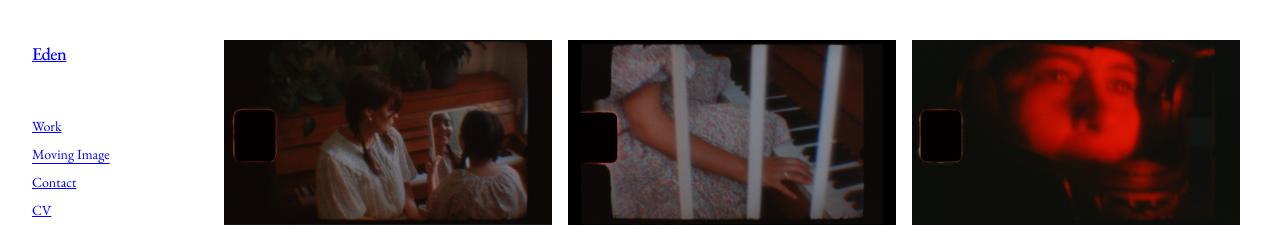
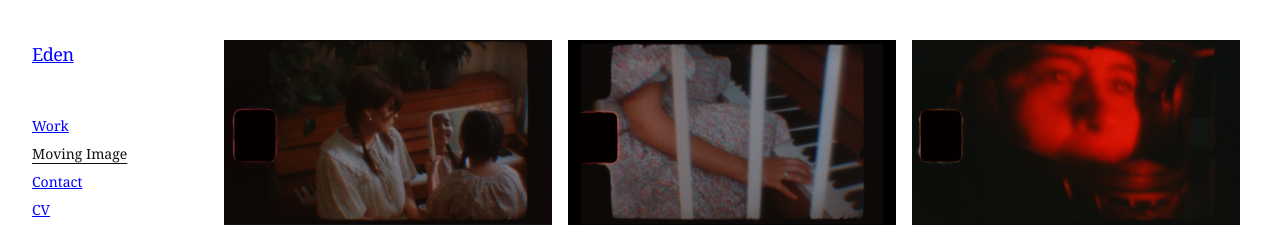
Before and after one commit to adamaslan/photosite1, a Next.js app: page /moving-image in a window 1280 px wide. Shown: the top 239 px of the page. Built offline with nearby package versions, Linux system fonts and the light colour scheme.

Commit message:
Remove Garamond font styling from navigation
Removed custom Garamond font styling for the navigation menu on the Moving Image page.

```diff
--- a/app/moving-image/page.tsx
+++ b/app/moving-image/page.tsx
@@ -2,24 +2,6 @@ import type { Metadata } from "next";
 
 export const metadata: Metadata = { title: "Moving Image" };
 
-// Eden asked for the side menu in blue underlined Garamond on this page
-// (iMessage 2026-11-15: "Can the font actually be Garamond", "the side menu is
-// blue underlined Garamond not red"). The site's code loads EB Garamond
-// (app/layout.tsx) but never applies it, so this page-scoped rule applies it to
-// the nav on THIS page only - other pages keep their current look. The a[href]
-// selectors also force the active link blue, overriding the active ink styling.
-// With output: "export" this style ships only in moving-image/index.html.
-const NAV_GARAMOND = `
-  aside a, header a, aside nav a, [id="mobile-drawer"] a {
-    font-family: var(--font-eb-garamond), ui-serif, Georgia, "Times New Roman", serif;
-  }
-  @layer utilities {
-    aside a[href], header a[href], aside nav a[href], [id="mobile-drawer"] a[href] {
-      color: blue !important;
-      text-decoration: underline !important;
-    }
-  }
-`;
 
 // Stills live in public/stills/ (NOT public/images/ - that folder feeds the
 // Work gallery). Every still sits in the same 16:9 cell so the grid is even;
@@ -39,8 +21,6 @@ function Still({ n, alt }: { n: number; alt: string }) {
 export default function MovingImagePage() {
   return (
     <div className="max-w-5xl space-y-16 pb-24">
-      <style dangerouslySetInnerHTML={{ __html: NAV_GARAMOND }} />
-
       <section className="grid grid-cols-1 gap-4 sm:grid-cols-2 md:grid-cols-3" aria-label="Stills">
         <Still n={1} alt="Two girls at an upright piano, one holding a hand mirror" />
         <Still n={2} alt="A hand on piano keys seen through white bars" />
```
